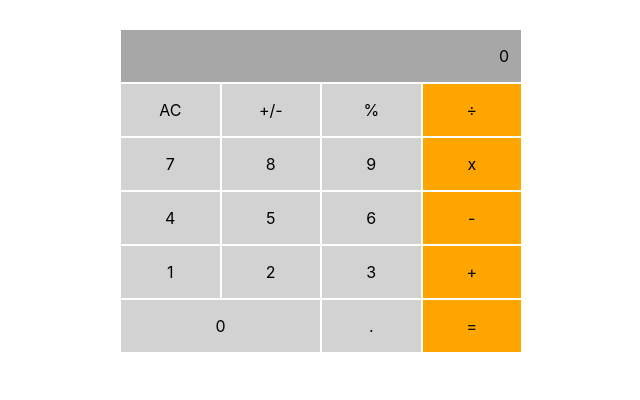
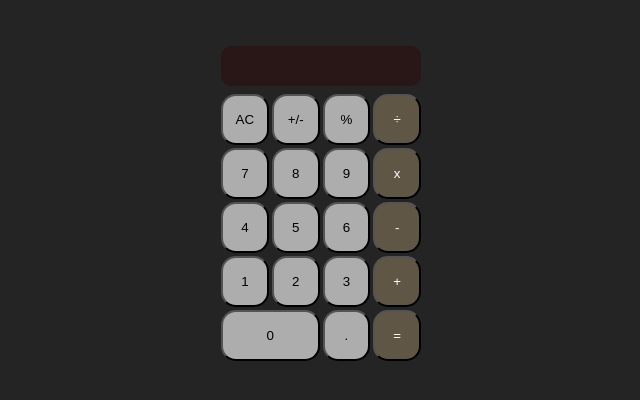
Before and after one commit to zmekonnen251/math-magicians, a React (Create React App) app: page / in a window 1280 px wide. Shown: the top 400 px of the page, without its empty margins (319-959 px from the left). Built offline with nearby package versions, Linux system fonts and the light colour scheme.

Commit message:
Add logic for calculator
Handled event using onClick
Used state to hold the state of the component

```diff
--- a/package.json
+++ b/package.json
@@ -6,6 +6,7 @@
     "@testing-library/jest-dom": "^5.16.2",
     "@testing-library/react": "^12.1.4",
     "@testing-library/user-event": "^13.5.0",
+    "big.js": "^6.1.1",
     "react": "^17.0.2",
     "react-dom": "^17.0.2",
     "react-scripts": "5.0.0",
--- a/src/components/Calculator.css
+++ b/src/components/Calculator.css
@@ -1,33 +1,56 @@
+body {
+  background-color: rgb(36, 36, 36);
+}
+
 .calc-container {
-  width: 400px;
+  width: 200px;
+  height: 300px;
   margin: 0 auto;
   display: grid;
   grid-template-columns: 1fr 1fr 1fr 1fr;
   grid-template-rows: 1fr 1fr 1fr 1fr 1fr 1fr;
-  gap: 2px;
+  gap: 3px;
 }
 
 .calc-display {
   grid-column: 1 / span 4;
-  background-color: #a7a7a7;
+  background-color: rgb(41, 22, 22);
   text-align: right;
-  padding-right: 13px;
+  color: white;
+  padding: 10px 5px;
+  margin-bottom: 5px;
+  border-radius: 10px;
+  height: 20px;
 }
 
 .zero {
   grid-column: 1 / span 2;
 }
 
-.calc-container div {
-  color: black;
-  padding: 16px 12px;
+.calc-container .operator {
+  background-color: rgb(95, 86, 70);
+  cursor: pointer;
+  color: white;
 }
 
-.operator {
-  background-color: orange;
+.calc-container button {
+  color: rgb(0, 0, 0);
+  padding: 16px 12px;
+  background-color: rgb(173, 173, 173);
+  border-radius: 15px;
 }
 
 .number,
 .dot {
   background-color: #d2d2d2;
+  cursor: pointer;
 }
+
+button:hover {
+  background-color: black;
+  color: rgb(255, 255, 255);
+}
+
+.operator:hover {
+  background-color: rgb(116, 24, 24);
+}
--- a/src/components/Calculator.js
+++ b/src/components/Calculator.js
@@ -1,30 +1,159 @@
 import React from 'react';
 import './Calculator.css';
+import calculate from './logic/calculate';
 
 export default class Calculator extends React.PureComponent {
+  constructor(props) {
+    super(props);
+    this.state = {
+      total: null,
+      next: null,
+      operation: null,
+    };
+  }
+
+  handleCalculation = (event) => {
+    this.setState((state) => calculate(state, event.target.textContent));
+  };
+
   render() {
+    const { total, next, operation } = this.state;
     return (
       <div className="calc-container">
-        <div className="calc-display">0</div>
-        <div className="number ac">AC</div>
-        <div className="number plus-minus">+/-</div>
-        <div className="number modulo">%</div>
-        <div className="operator division">÷</div>
-        <div className="number seven">7</div>
-        <div className="number eight">8</div>
-        <div className="number nine">9</div>
-        <div className="operator times">x</div>
-        <div className="number four">4</div>
-        <div className="number five">5</div>
-        <div className="number six">6</div>
-        <div className="operator minus">-</div>
-        <div className="number one">1</div>
-        <div className="number two">2</div>
-        <div className="number three">3</div>
-        <div className="operator plus">+</div>
-        <div className="number zero">0</div>
-        <div className="dot">.</div>
-        <div className="operator equal">=</div>
+        <p className="calc-display">
+          {total}
+          {operation}
+          {next}
+        </p>
+        <button
+          onClick={this.handleCalculation}
+          type="button"
+          className="number ac"
+        >
+          AC
+        </button>
+        <button
+          onClick={this.handleCalculation}
+          type="button"
+          className="number plus-minus"
+        >
+          +/-
+        </button>
+        <button
+          onClick={this.handleCalculation}
+          type="button"
+          className="number modulo"
+        >
+          %
+        </button>
+        <button
+          onClick={this.handleCalculation}
+          type="button"
+          className="operator division"
+        >
+          ÷
+        </button>
+        <button
+          onClick={this.handleCalculation}
+          type="button"
+          className="number seven"
+        >
+          7
+        </button>
+        <button
+          onClick={this.handleCalculation}
+          type="button"
+          className="number eight"
+        >
+          8
+        </button>
+        <button
+          onClick={this.handleCalculation}
+          type="button"
+          className="number nine"
+        >
+          9
+        </button>
+        <button
+          onClick={this.handleCalculation}
+          type="button"
+          className="operator times"
+        >
+          x
+        </button>
+        <button
+          onClick={this.handleCalculation}
+          type="button"
+          className="number four"
+        >
+          4
+        </button>
+        <button
+          onClick={this.handleCalculation}
+          type="button"
+          className="number five"
+        >
+          5
+        </button>
+        <button
+          onClick={this.handleCalculation}
+          type="button"
+          className="number six"
+        >
+          6
+        </button>
+        <button
+          onClick={this.handleCalculation}
+          type="button"
+          className="operator minus"
+        >
+          -
+        </button>
+        <button
+          onClick={this.handleCalculation}
+          type="button"
+          className="number one"
+        >
+          1
+        </button>
+        <button
+          onClick={this.handleCalculation}
+          type="button"
+          className="number two"
+        >
+          2
+        </button>
+        <button
+          onClick={this.handleCalculation}
+          type="button"
+          className="number three"
+        >
+          3
+        </button>
+        <button
+          onClick={this.handleCalculation}
+          type="button"
+          className="operator plus"
+        >
+          +
+        </button>
+        <button
+          onClick={this.handleCalculation}
+          type="button"
+          className="number zero"
+        >
+          0
+        </button>
+        <button onClick={this.handleCalculation} type="button" className="dot">
+          .
+        </button>
+        <button
+          onClick={this.handleCalculation}
+          type="button"
+          className="operator equal"
+        >
+          =
+        </button>
       </div>
     );
   }
--- /dev/null
+++ b/src/components/logic/calculate.js
@@ -0,0 +1,129 @@
+import operate from './operate';
+
+function isNumber(item) {
+  return !!item.match(/[0-9]+/);
+}
+
+/**
+ * Given a button name and a calculator data object, return an updated
+ * calculator data object.
+ *
+ * Calculator data object contains:
+ *   total:s      the running total
+ *   next:String       the next number to be operated on with the total
+ *   operation:String  +, -, etc.
+ */
+export default function calculate(obj, buttonName) {
+  if (buttonName === 'AC') {
+    return {
+      total: null,
+      next: null,
+      operation: null,
+    };
+  }
+
+  if (isNumber(buttonName)) {
+    if (buttonName === '0' && obj.next === '0') {
+      return {};
+    }
+    // If there is an operation, update next
+    if (obj.operation) {
+      if (obj.next) {
+        return { ...obj, next: obj.next + buttonName };
+      }
+      return { ...obj, next: buttonName };
+    }
+    // If there is no operation, update next and clear the value
+    if (obj.next) {
+      return {
+        next: obj.next + buttonName,
+        total: null,
+      };
+    }
+    return {
+      next: buttonName,
+      total: null,
+    };
+  }
+
+  if (buttonName === '.') {
+    if (obj.next) {
+      if (obj.next.includes('.')) {
+        return { ...obj };
+      }
+      return { ...obj, next: `${obj.next}.` };
+    }
+    if (obj.operation) {
+      return { next: '0.' };
+    }
+    if (obj.total) {
+      if (obj.total.includes('.')) {
+        return {};
+      }
+      return { total: `${obj.total}.` };
+    }
+    return { total: '0.' };
+  }
+
+  if (buttonName === '=') {
+    if (obj.next && obj.operation) {
+      return {
+        total: operate(obj.total, obj.next, obj.operation),
+        next: null,
+        operation: null,
+      };
+    }
+    // '=' with no operation, nothing to do
+    return {};
+  }
+
+  if (buttonName === '+/-') {
+    if (obj.next) {
+      return { ...obj, next: (-1 * parseFloat(obj.next)).toString() };
+    }
+    if (obj.total) {
+      return { ...obj, total: (-1 * parseFloat(obj.total)).toString() };
+    }
+    return {};
+  }
+
+  // Button must be an operation
+
+  // When the user presses an operation button without having entered
+  // a number first, do nothing.
+  // if (!obj.next && !obj.total) {
+  //   return {};
+  // }
+
+  // User pressed an operation after pressing '='
+  if (!obj.next && obj.total && !obj.operation) {
+    return { ...obj, operation: buttonName };
+  }
+
+  // User pressed an operation button and there is an existing operation
+  if (obj.operation) {
+    if (obj.total && !obj.next) {
+      return { ...obj, operation: buttonName };
+    }
+
+    return {
+      total: operate(obj.total, obj.next, obj.operation),
+      next: null,
+      operation: buttonName,
+    };
+  }
+
+  // no operation yet, but the user typed one
+
+  // The user hasn't typed a number yet, just save the operation
+  if (!obj.next) {
+    return { operation: buttonName };
+  }
+
+  // save the operation and shift 'next' into 'total'
+  return {
+    total: obj.next,
+    next: null,
+    operation: buttonName,
+  };
+}
--- /dev/null
+++ b/src/components/logic/operate.js
@@ -0,0 +1,30 @@
+import Big from 'big.js';
+
+export default function operate(numberOne, numberTwo, operation) {
+  const one = Big(numberOne);
+  const two = Big(numberTwo);
+  if (operation === '+') {
+    return one.plus(two).toString();
+  }
+  if (operation === '-') {
+    return one.minus(two).toString();
+  }
+  if (operation === 'x') {
+    return one.times(two).toString();
+  }
+  if (operation === '÷') {
+    try {
+      return one.div(two).toString();
+    } catch (err) {
+      return "Can't divide by 0.";
+    }
+  }
+  if (operation === '%') {
+    try {
+      return one.mod(two).toString();
+    } catch (err) {
+      return "Can't find modulo as can't divide by 0.";
+    }
+  }
+  throw Error(`Unknown operation '${operation}'`);
+}
```
Also changed, not shown: src/App.js (+6 -9 lines), 1 other file (tests, documents, lock files or other folders).
